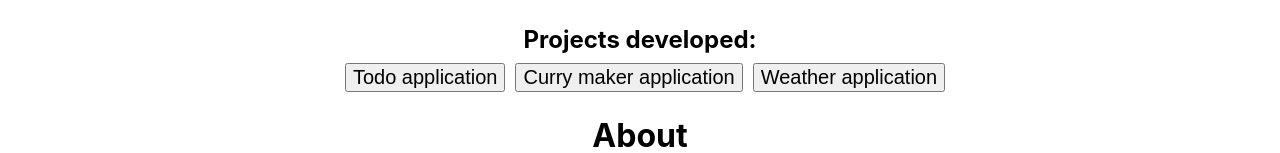
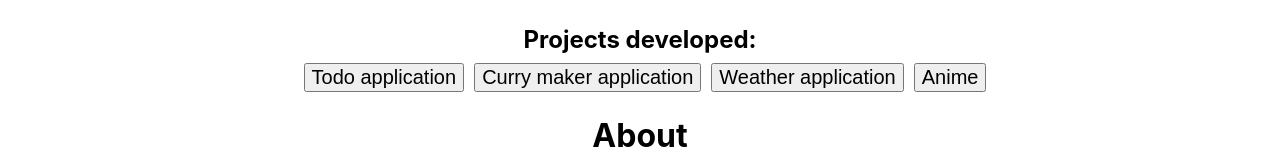
Before and after one commit to harshavardhanakrishnachaitanya2001/Blog, a Next.js app: page / in a window 1280 px wide. Shown: the part 140-293 px from the top of the page. Built offline with nearby package versions, Linux system fonts and the light colour scheme.

Commit message:
Added new website

```diff
--- a/pages/index.js
+++ b/pages/index.js
@@ -10,6 +10,7 @@ export default function Home() {
       button{
         margin-left:10px;
         font-size:20px;
+        cursor:pointer;
       }
       .aboutme{
         text-align:center;
@@ -43,6 +44,7 @@ export default function Home() {
         <Link href="/todoApp"><button>Todo application</button></Link>
         <Link href="/currymaker"><button>Curry maker application</button></Link>
         <Link href="/weatherapp"><button>Weather application</button></Link>
+        <Link href="https://anime-vert.vercel.app/"><button>Anime</button></Link>
         </p>
         <h1 className="aboutme">About</h1>
         <p className="about">
```
